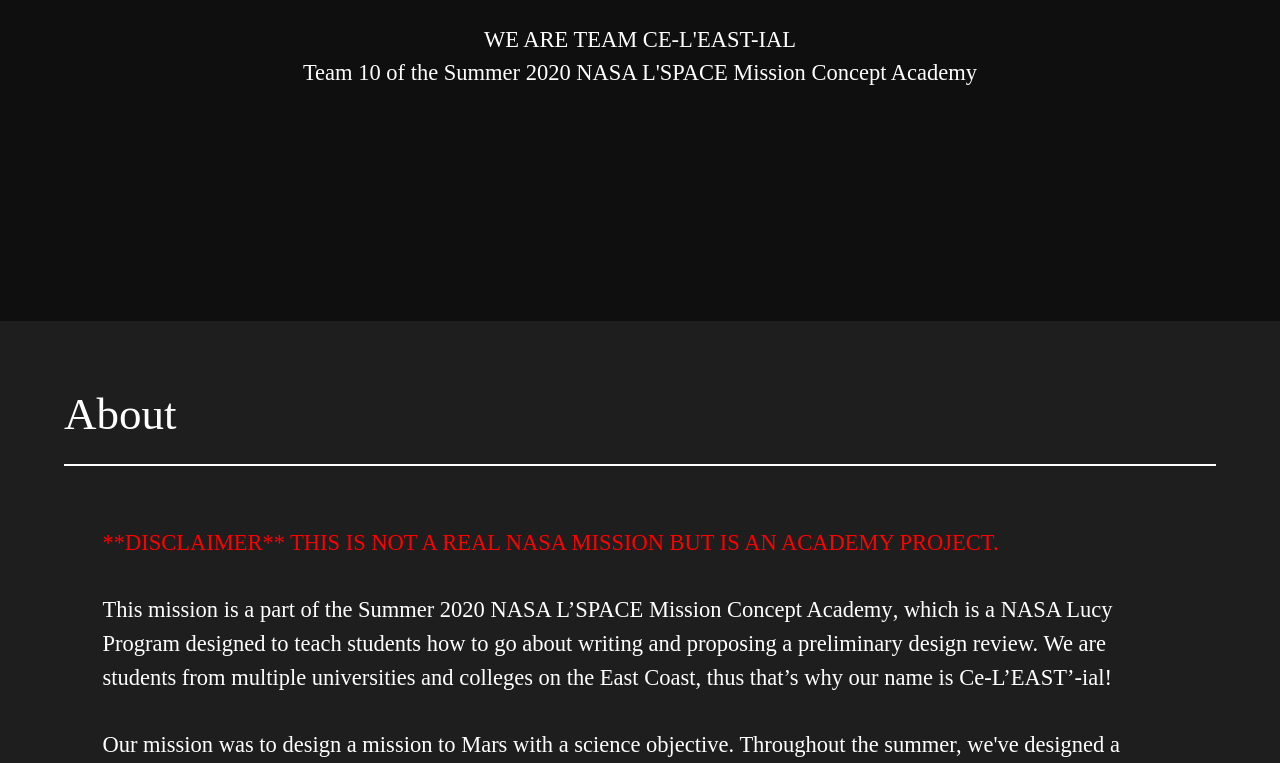
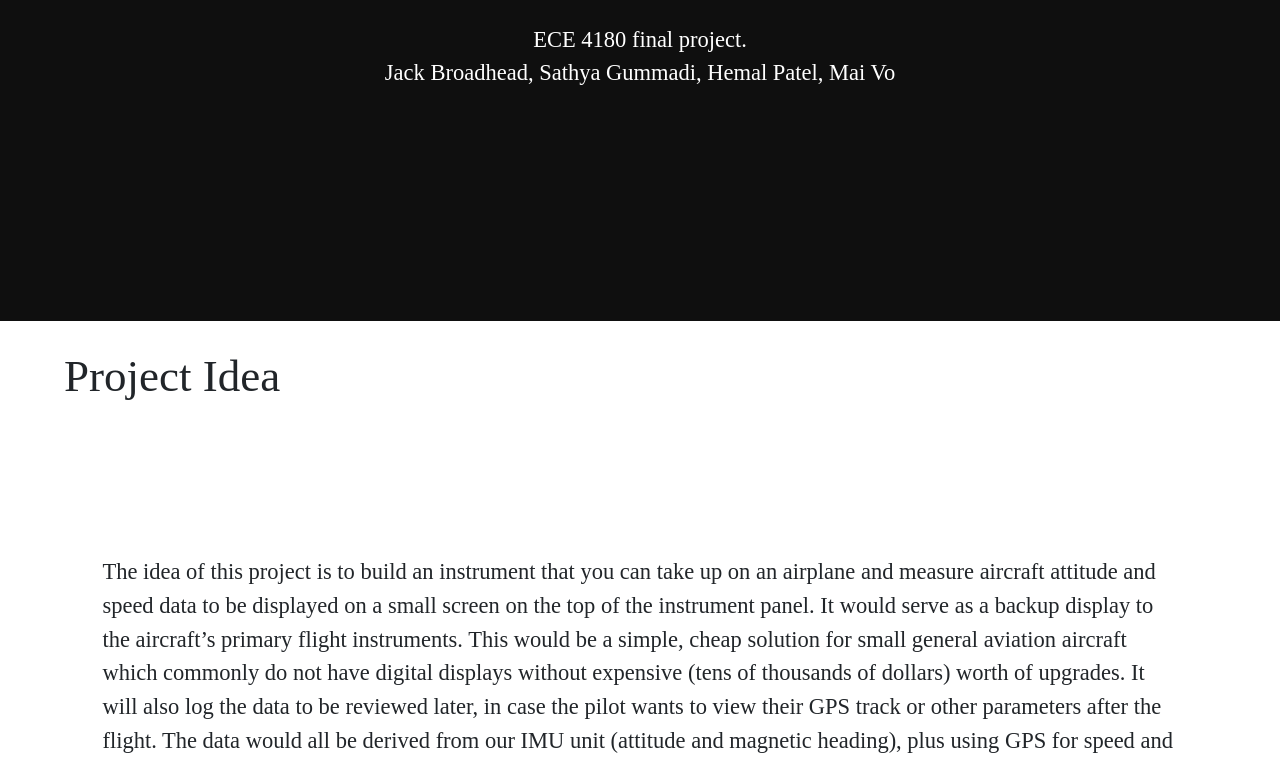
Before and after one commit to maitvo/airplane-instrument-gui, a plain HTML site: page index.html in a window 1280 px wide. Shown: the part 560-1323 px from the top of the page. Drawn offline with nearby package versions, Linux system fonts and the light colour scheme; a web font is replaced by a local one.

Commit message:
initial commit and description added

```diff
--- a/index.html
+++ b/index.html
@@ -7,10 +7,9 @@
     <meta name="viewport" content="width=device-width, initial-scale=1.0">
     <meta http-equiv="X-UA-Compatible" content="ie=edge">
 
-    <meta property="og:url" content="teamceleastial.github.io" />
-    <meta property="og:title" content="Team Ce-L’EAST’-ial"/>
-    <meta property="og:description" content="Website for Team Ce-L’east’-ial's submission
-    for the Summer 2020 NASA L'SPACE Mission Concept Academy."/>
+    <meta property="og:url" content="maitvo.github.io/airplane-instrument-gui" />
+    <meta property="og:title" content="Airplane Instrument Visualization"/>
+    <meta property="og:description" content="ECE 4180 final project. Jack Broadhead, Sathya Gummadi, Hemal Patel, Mai Vo"/>
 
 
 
@@ -31,9 +30,10 @@
 
           <div class="nav-right">
               <a href="#Home">HOME</a>
-              <a href="#About">ABOUT</a>
-              <a href="#Meet">MEET US</a>
-              <a href="#pdr">PDR</a>
+              <a href="#Idea">PROJECT IDEA</a>
+              <a href="#Instr">INSTRUCTIONS</a>
+              <a href="#Info">HARDWARE/CODE</a>
+              <a href="#pdr">HARDWARE/CODE</a>
           </div>
 
         </div>
@@ -54,52 +54,53 @@
 
         <br><br>
         <div id="hiya">
-            WE ARE TEAM CE-L'EAST-IAL
+          ECE 4180 final project.
             <br>
-            Team 10 of the Summer 2020 NASA L'SPACE Mission Concept Academy
+            Jack Broadhead, Sathya Gummadi, Hemal Patel, Mai Vo
         </div>
 
     </div>
 
 <div class="all">
 
-  <a id="About"></a>
-    <div class="About">
+  <a id="Idea"></a>
+    <div class="Idea">
       <br>
         <div id="header">
 
-            About
+            Project Idea
             <hr style="border: .5px solid white;" />
         </div>
         <br><br>
         <div id="about-info">
 
           <h class="disclaimer">
-            **DISCLAIMER** THIS IS NOT A REAL NASA MISSION BUT IS AN ACADEMY PROJECT.
 
 
           </h>
 
             <br><br>
-            This mission is a part of the <h class="bold">Summer 2020 NASA L’SPACE Mission Concept Academy</h>,
-            which is a NASA Lucy Program designed to teach students how to go
-            about writing and proposing a preliminary design review. We are students from multiple universities and colleges on the
-            East Coast, thus that’s why our name is <h class="bold">Ce-L’EAST’-ial!</h>
+            The idea of this project is to build an instrument that you can take up on an airplane and measure aircraft attitude and speed data
+            to be displayed on a small screen on the top of the instrument panel.
+            It would serve as a backup display to the aircraft’s primary flight instruments. This would be a simple, cheap solution
+            for small general aviation aircraft which commonly do not have digital displays without expensive (tens of thousands of dollars)
+            worth of upgrades. It will also log the data to be reviewed later, in case the pilot wants to view their GPS track or other parameters after the flight.
+            The data would all be derived from our IMU unit (attitude and magnetic heading), plus using GPS for speed and altitude.
+            The figure shows a simple diagram of how it works and what it would look like to the pilot.
+
+
+            <div id="logo">
+              <img src="idea-pic.jpg"/>
+            </div>
 
 
             <br><br>
-            Our mission was to design a mission to Mars with a science objective. Throughout
-            the summer, we've designed a landing system and a rover for surface operations
-            as well as fleshed out the details of our science objectives. We've taken into
-            account safety measures and have developed systems to cross-examine our processes.
-            Our mission, which is called <h class="bold">“Undecim Portam,”</h> latin for “eleven's gate,”
-            refers to the Apollo 11 missions to the moon. Instead, our mission is to Mars!
+            Additionally, the data will be displayed by building a heads up display projector unit to display the data directly
+            on the windshield, so the pilot does not even have to shift their glance to look at instruments. This technology is relatively
+            new in civilian aviation so practically no small airplane has it and many large jets still do not have HUDs.
             <br><br>
 
-            <div id="logo">
-              <img src="photos/teamslide.png"/>
-              <img src="photos/logo.png"/>
-            </div>
+
 
 
             Our mission has a budget cap of 100 million dollars and our team has worked so HARD to
```
Also changed, not shown: idea-pic.jpg (added).
